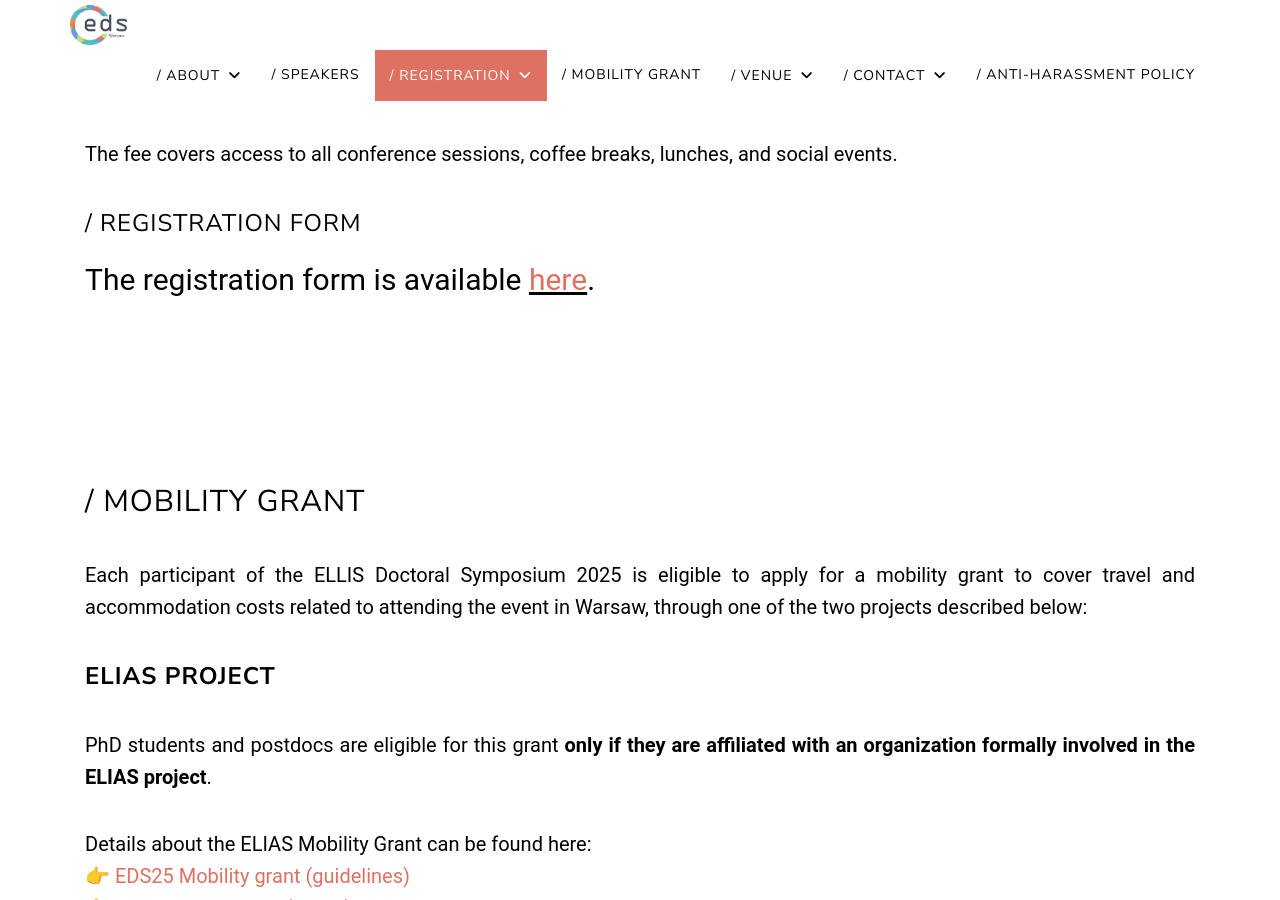
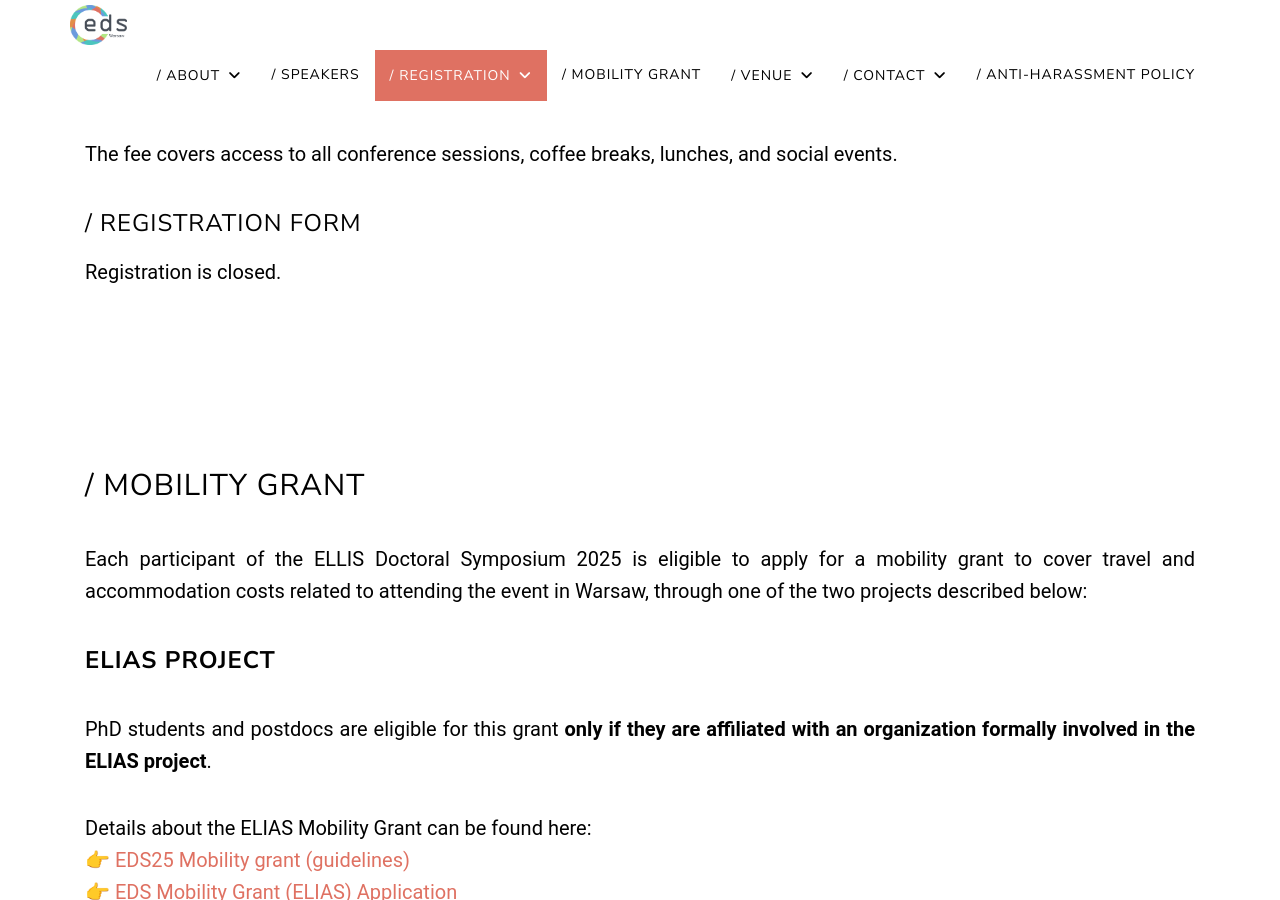
Before and after one commit to eds2025/eds2025.github.io, a Jekyll site: the page built from index.html, in a window 1280 px wide and 900 px high, scrolled down 7476 px. Built offline with Jekyll 4.4.1, drawn with Linux system fonts in a browser that asks for light colours.

Commit message:
registration closed

```diff
--- a/_includes/home/registration.html
+++ b/_includes/home/registration.html
@@ -164,10 +164,8 @@
                 The fee covers access to all conference sessions, coffee breaks, lunches, and social events.
             </p>
             <h3 id="registration-form" class="about-subsection"> / Registration form</h3>
-            <p style="font-size: 30px;">
-                The registration form is available <u><a
-                        href="https://docs.google.com/forms/d/e/1FAIpQLSfqJkIbWZTEU6hV76HIZplSCSpUEMzaBsMxLJUboj99lM6g_A/viewform"
-                        target="_blank" rel="nofollow">here</a></u>.
+            <p>
+                Registration is closed.
             </p>
         </div>
 </section>
```
